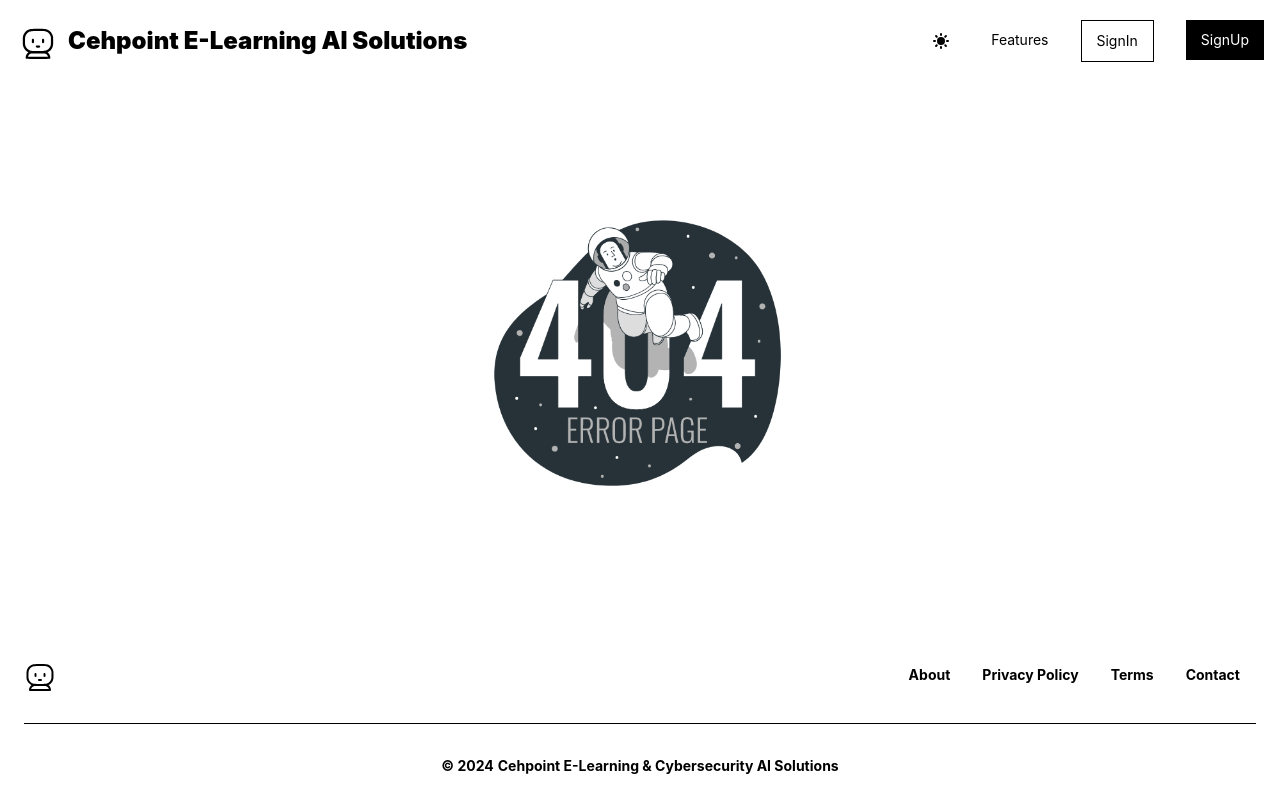
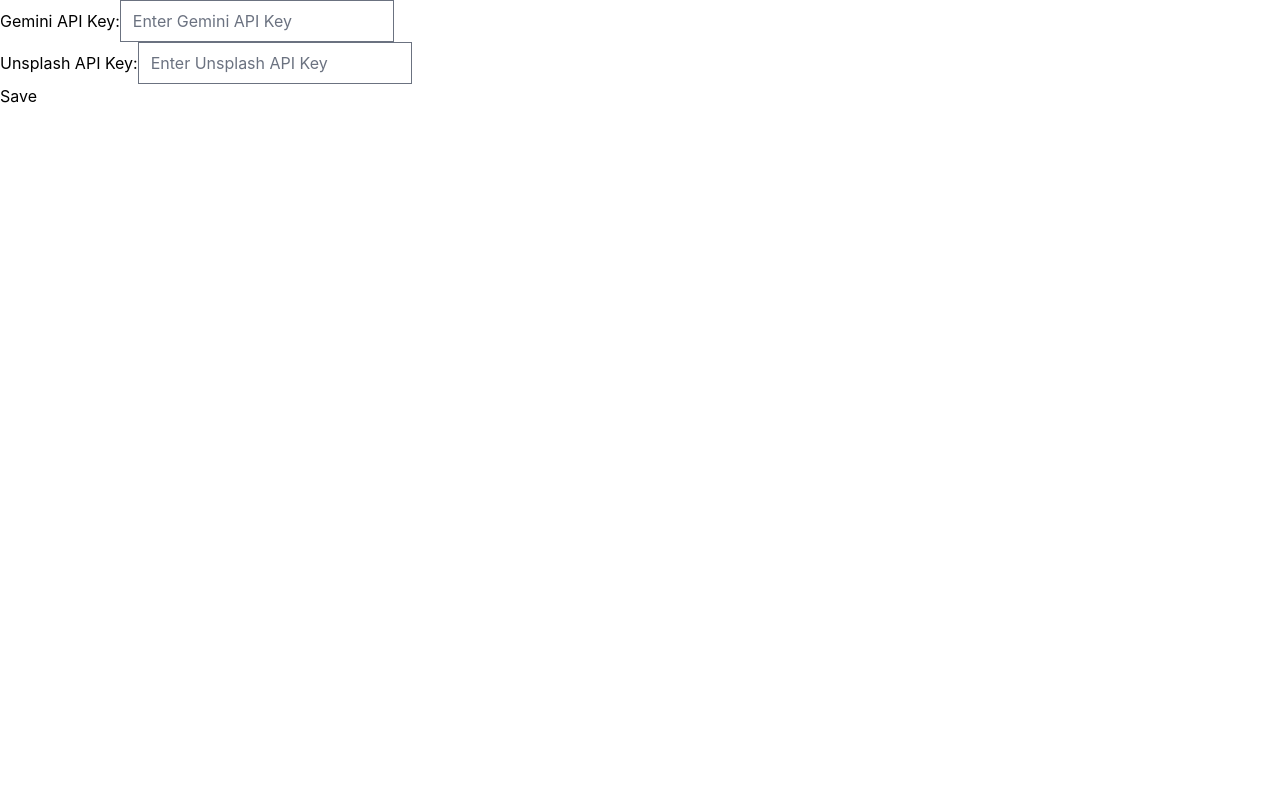
Before and after one commit to cehpoint-official/AI-Based-Training-Platform-Vite, a React (Vite) app: page /apikeyform in a window 1280 px wide. Built offline with nearby package versions, Linux system fonts and the light colour scheme; no server answers.

Commit message:
api key form

```diff
--- a/src/App.jsx
+++ b/src/App.jsx
@@ -15,7 +15,8 @@
 import TermsPolicy from "./pages/Termspolicy";
 import Features from "./pages/Features";
 import About from "./pages/About";
-import Privacy from "./pages/Privacy";
+import APIKeyForm from "./pages/APIKeyForm";
+import PrivacyPolicy from "./pages/Privacy";
 // import PrivacyPolicy from "./pages/PrivacyPolicy";
 import Contact from "./pages/Contact";
 import DashBoard from "./admin/Dashboard";
@@ -75,13 +76,14 @@
           <Route path="/about" element={<About />} />
           <Route path="/contact" element={<Contact />} />
           <Route path="/terms" element={<TermsPolicy />} />
-          <Route path="/privacy" element={<Privacy />} />
+          <Route path="/privacy" element={<PrivacyPolicy />} />
           {/* Admin Panel */}
           <Route path="/dashBoard" element={<DashBoard />} />
           <Route path="/users" element={<Users />} />
           <Route path="/courses" element={<Courses />} />
           <Route path="/admins" element={<Admins />} />
           <Route path="/contacts" element={<Contacts />} />
+          <Route path="/apikeyform" element={<APIKeyForm />} />
           <Route path="*" element={<ErrorPage />} />
         </Routes>
       </Router>
--- a/src/components/buttons/GoogleSignUpButton.jsx
+++ b/src/components/buttons/GoogleSignUpButton.jsx
@@ -8,7 +8,7 @@
     try {
       console.log("sign");
       const result = await signInWithPopup(auth, googleProvider);
-      const { _tokenResponse } = result;
+
       const user = result.user;
       const token = await user.getIdToken(); // Get the user's token
 
@@ -16,8 +16,8 @@
 
       const res = await axios.post(postURL, {
         token,
-        name: _tokenResponse.fullName,
-        email: _tokenResponse.email,
+        name: user.displayName,  // Changed from _tokenResponse.fullName
+        email: user.email,       // Changed from _tokenResponse.email
       });
 
       console.log(res);
--- a/src/firebase/firebaseConfig.js
+++ b/src/firebase/firebaseConfig.js
@@ -1,6 +1,6 @@
 import { initializeApp } from "firebase/app";
 import { getAnalytics } from "firebase/analytics";
-import { getAuth, GoogleAuthProvider } from "firebase/auth";
+import { getAuth, GoogleAuthProvider, signInWithPopup} from "firebase/auth";
 import { getFirestore } from "firebase/firestore";
 
 const firebaseConfig = {
--- /dev/null
+++ b/src/pages/APIKeyForm.jsx
@@ -0,0 +1,62 @@
+// APIKeyForm.js
+import React, { useState, useEffect } from 'react';
+import axios from 'axios';
+
+const APIKeyForm = () => {
+  const [geminiKey, setGeminiKey] = useState('');
+  const [unsplashKey, setUnsplashKey] = useState('');
+
+  // Fetch existing keys when the component mounts
+  useEffect(() => {
+    const fetchKeys = async () => {
+      try {
+        const response = await axios.get('/api/user/api-keys');
+        setGeminiKey(response.data.geminiKey || '');
+        setUnsplashKey(response.data.unsplashKey || '');
+      } catch (err) {
+        console.error(err);
+      }
+    };
+    fetchKeys();
+  }, []);
+
+  const handleSubmit = async (e) => {
+    e.preventDefault();
+    try {
+      await axios.post('/api/user/api-keys', {
+        geminiKey,
+        unsplashKey,
+      });
+      alert('API keys updated successfully!');
+    } catch (err) {
+      console.error(err);
+      alert('Error updating API keys');
+    }
+  };
+
+  return (
+    <form onSubmit={handleSubmit}>
+      <div>
+        <label>Gemini API Key:</label>
+        <input
+          type="text"
+          value={geminiKey}
+          onChange={(e) => setGeminiKey(e.target.value)}
+          placeholder="Enter Gemini API Key"
+        />
+      </div>
+      <div>
+        <label>Unsplash API Key:</label>
+        <input
+          type="text"
+          value={unsplashKey}
+          onChange={(e) => setUnsplashKey(e.target.value)}
+          placeholder="Enter Unsplash API Key"
+        />
+      </div>
+      <button type="submit">Save</button>
+    </form>
+  );
+};
+
+export default APIKeyForm;
```
Also changed, not shown: firebase.json, 1 other file (tests, documents, lock files or other folders).
